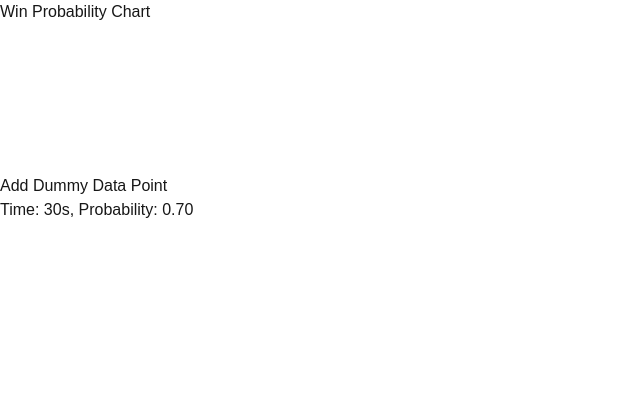
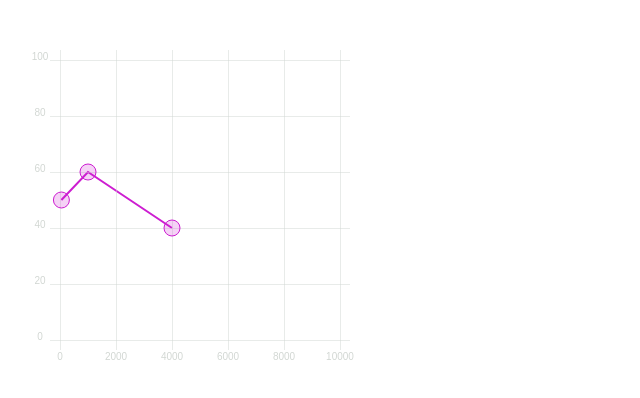
Before and after one commit to filipj11/winnable-web, a Next.js app: page /predict in a window 1280 px wide. Shown: the top 398 px of the page, without its empty margins (0-640 px from the left). Built offline with nearby package versions, Linux system fonts and the light colour scheme.

Commit message:
Filipj/wip linechart (#1)
* Add new line chart files

* Fix bugs that caused incorrect graph/tooltip rendering

```diff
--- /dev/null
+++ b/src/app/predict/chart/AxisBottom.tsx
@@ -0,0 +1,51 @@
+import { useMemo } from "react";
+import { ScaleLinear } from "d3";
+
+type AxisBottomProps = {
+    xScale: ScaleLinear<number, number>;
+    pixelsPerTick: number;
+    height: number;
+};
+
+const TICK_LENGTH = 10;
+
+export const AxisBottom = ({ xScale, pixelsPerTick, height }: AxisBottomProps) => {
+    const range = xScale.range();
+
+    const ticks = useMemo(() => {
+        const width = range[1] - range[0];
+        const numTicksTarget = Math.floor(width / pixelsPerTick);
+
+        return xScale.ticks(numTicksTarget).map((value) => ({
+            value,
+            xOffset: xScale(value),
+        }));
+    }, [xScale]);
+
+    return (
+        <>
+        {ticks.map(({ value, xOffset }) => (
+          <g key={value} transform={`translate(${xOffset}, 0)`}>
+            <line
+              y1={TICK_LENGTH}
+              y2={-height - TICK_LENGTH}
+              stroke="#D2D7D3"
+              strokeWidth={0.5}
+              shapeRendering={"crispEdges"}
+            />
+            <text
+              key={value}
+              style={{
+                fontSize: "10px",
+                textAnchor: "middle",
+                transform: "translateY(20px)",
+                fill: "#D2D7D3",
+              }}
+            >
+              {value}
+            </text>
+          </g>
+        ))}
+      </>
+    )
+}
--- /dev/null
+++ b/src/app/predict/chart/AxisLeft.tsx
@@ -0,0 +1,54 @@
+import { useMemo } from "react";
+import { ScaleLinear } from "d3";
+
+type AxisLeftProps = {
+    yScale: ScaleLinear<number, number>;
+    pixelsPerTick: number;
+    width: number;
+};
+
+const TICK_LENGTH = 10;
+
+export const AxisLeft = ({ yScale, pixelsPerTick, width }: AxisLeftProps) => {
+    const range = yScale.range();
+
+    const ticks = useMemo(() => {
+        const height = range[0] - range[1];
+        const numTicksTarget = Math.floor(height / pixelsPerTick);
+
+        return yScale.ticks(numTicksTarget).map((value) => ({
+            value,
+            yOffset: yScale(value),
+        }));
+    }, [yScale]);
+
+    return (
+        <>
+            {ticks.map(({ value, yOffset }) => (
+                <g
+                    key={value}
+                    transform={`translate(0, ${yOffset})`}
+                    shapeRendering={"crispEdges"}
+                >
+                    <line
+                        x1={-TICK_LENGTH}
+                        x2={width + TICK_LENGTH}
+                        stroke="#D2D7D3"
+                        strokeWidth={0.5}
+                    />
+                    <text
+                        key={value}
+                        style={{
+                            fontSize: "10px",
+                            textAnchor: "middle",
+                            transform: "translateX(-20px)",
+                            fill: "#D2D7D3",
+                        }}
+                    >
+                        {value}
+                    </text>
+                </g>
+            ))}
+        </>
+    )
+}
--- /dev/null
+++ b/src/app/predict/chart/LineChart.tsx
@@ -0,0 +1,102 @@
+'use client'
+
+import * as d3 from "d3";
+import { AxisLeft } from "./AxisLeft";
+import { AxisBottom } from "./AxisBottom";
+import { useState } from "react";
+import { InteractionInfo, Tooltip } from "./Tooltip";
+
+const MARGIN = { top: 60, right: 60, bottom: 60, left: 60 };
+
+type LineChartProps = {
+    width: number;
+    height: number;
+    data: {x: number, y: number}[];
+}
+
+export const LineChart = ({ width, height, data }: LineChartProps) => {
+    const boundsWidth = width - MARGIN.right - MARGIN.left;
+    const boundsHeight = height - MARGIN.top - MARGIN.bottom;
+
+    const [hovered, setHovered] = useState<InteractionInfo | null>(null);
+
+    const yScale = d3.scaleLinear().domain([0, 100]).range([boundsHeight, 0]);
+    const xScale = d3.scaleLinear().domain([0, 10000]).range([0, boundsWidth]);
+
+    const shapes = data.map((d, i) => {
+        return (
+            <circle
+                key={i}
+                r={8}
+                cx={xScale(d.x)}
+                cy={yScale(d.y)}
+                stroke="#cd1dd1"
+                fill="#cd1dd1"
+                fillOpacity={0.2}
+                strokeWidth={1}
+                onMouseEnter={() =>
+                    setHovered({
+                        xPos: xScale(d.x),
+                        yPos: yScale(d.y),
+                        text: `Win probability: ${d.x}`,
+                    })
+                }
+                onMouseLeave={() =>
+                    setHovered(null)
+                }
+            />
+        );
+    });
+
+    const lineBuilder = d3.line<{x: number, y: number}>()
+                          .x((d) => xScale(d.x))
+                          .y((d) => yScale(d.y));
+
+    const linePath = lineBuilder(data)
+    if (!linePath) {
+        return null;
+    }
+
+    return (
+        <div style={{ position: "relative" }}>
+            <svg width={width} height={height}>
+                <g
+                    width={boundsWidth}
+                    height={boundsHeight}
+                    transform={`translate(${[MARGIN.left, MARGIN.top].join(",")})`}
+                >
+                    <path
+                        d={linePath}
+                        opacity={1}
+                        stroke="#cd1dd1"
+                        fill="none"
+                        strokeWidth={2}
+                    />
+                    <AxisLeft yScale={yScale} pixelsPerTick={40} width={boundsWidth}/>
+                    <g transform={`translate(0, ${boundsHeight})`}>
+                        <AxisBottom
+                            xScale={xScale}
+                            pixelsPerTick={40}
+                            height={boundsHeight}
+                        />
+                    </g>
+                    {shapes}
+                </g>
+            </svg>
+            <div
+                style={{
+                    width: boundsWidth,
+                    height: boundsHeight,
+                    position: "absolute",
+                    top: 0,
+                    left: 0,
+                    pointerEvents: "none",
+                    marginLeft: MARGIN.left,
+                    marginTop: MARGIN.top,
+                }}
+            >
+                <Tooltip interactionInfo={hovered} />
+            </div>
+        </div>
+    )
+};
--- /dev/null
+++ b/src/app/predict/chart/Tooltip.tsx
@@ -0,0 +1,29 @@
+import styles from "./tooltip.module.css";
+
+export type InteractionInfo = {
+    xPos: number;
+    yPos: number;
+    text: string;
+};
+
+type TooltipProps = {
+    interactionInfo: InteractionInfo | null;
+}
+
+export const Tooltip = ({ interactionInfo }: TooltipProps) => {
+    if (!interactionInfo) {
+        return null;
+    }
+
+    return (
+        <div
+            className={styles.tooltip}
+            style={{
+                left: interactionInfo.xPos,
+                top: interactionInfo.yPos,
+            }}
+        >
+            {interactionInfo.text}
+        </div>
+    );
+};
--- /dev/null
+++ b/src/app/predict/chart/tooltip.module.css
@@ -0,0 +1,20 @@
+.tooltip {
+    position: absolute;
+    background-color: rgba(0, 0, 0, 0.8);
+    border-radius: 4px;
+    color: white;
+    font-size: 14px;
+    padding: 4px;
+    margin-left: 15px;
+    transform: translateY(-50%);
+}
+
+.tooltip:after {
+    content: "";
+    position: absolute;
+    border-width: 5px;
+    left: -10px;
+    top: 50%;
+    transform: translateY(-50%);
+    border-color: transparent black transparent transparent;
+}
--- a/src/app/predict/page.tsx
+++ b/src/app/predict/page.tsx
@@ -1,42 +1,21 @@
-"use client"
+'use client'
 
-import React, { useState } from 'react';
-import Chart from './chart';
+import { LineChart } from "./chart/LineChart";
 
-const Page = () => {
-  const [dataPoint, setDataPoint] = useState<{ time: number; probability: number }>({
-    time: 30,
-    probability: 0.7,
-  });
-
-  const [dataPoints, setDataPoints] = useState<{ time: number; probability: number }[]>([
-    dataPoint,
-  ]);
-
-  const addDataPoint = () => {
-    // Create a new dummy value
-    const newTime = dataPoints.length * 10 + 30; // Increment time
-    const newWinProb = Math.random(); // Random probability between 0 and 1
-
-    // Update the state with the new data point
-    setDataPoints((prev) => [...prev, { time: newTime, probability: newWinProb }]);
-    setDataPoint({ time: newTime, probability: newWinProb }); // Update the displayed point
-  };
-
+/*
+const Page: React.FC = () => {
   return (
-    <div>
-      <h1>Win Probability Chart</h1>
-      <Chart winProb={dataPoint.probability} time={dataPoint.time} />
-      <button onClick={addDataPoint}>Add Dummy Data Point</button>
-      <ul>
-        {dataPoints.map((point, index) => (
-          <li key={index}>
-            Time: {point.time}s, Probability: {point.probability.toFixed(2)}
-          </li>
-        ))}
-      </ul>
+    <div className="flex flex-col items-center justify-center min-h-screen bg-gray-100 p-4">
+      <h1 className="text-2xl font-bold text-gray-800 mb-6">Win Probability Tracker</h1>
+      <div className="w-full max-w-4xl bg-white shadow-lg rounded-lg overflow-hidden">
+        <div className="p-6">
+          <LineChart data={[{x: 50, y: 100}, {x: 55, y: 200}, {x: 54, y: 300}]} width={400} height={400}></LineChart>
+        </div>
+      </div>
     </div>
   );
-};
+}; */
 
-export default Page;
+ export default function Predict() {
+  return(<LineChart data={[{x: 50, y: 50}, {x: 1000, y: 60}, {x: 4000, y: 40}]} width={400} height={400}></LineChart>)
+ }
```
